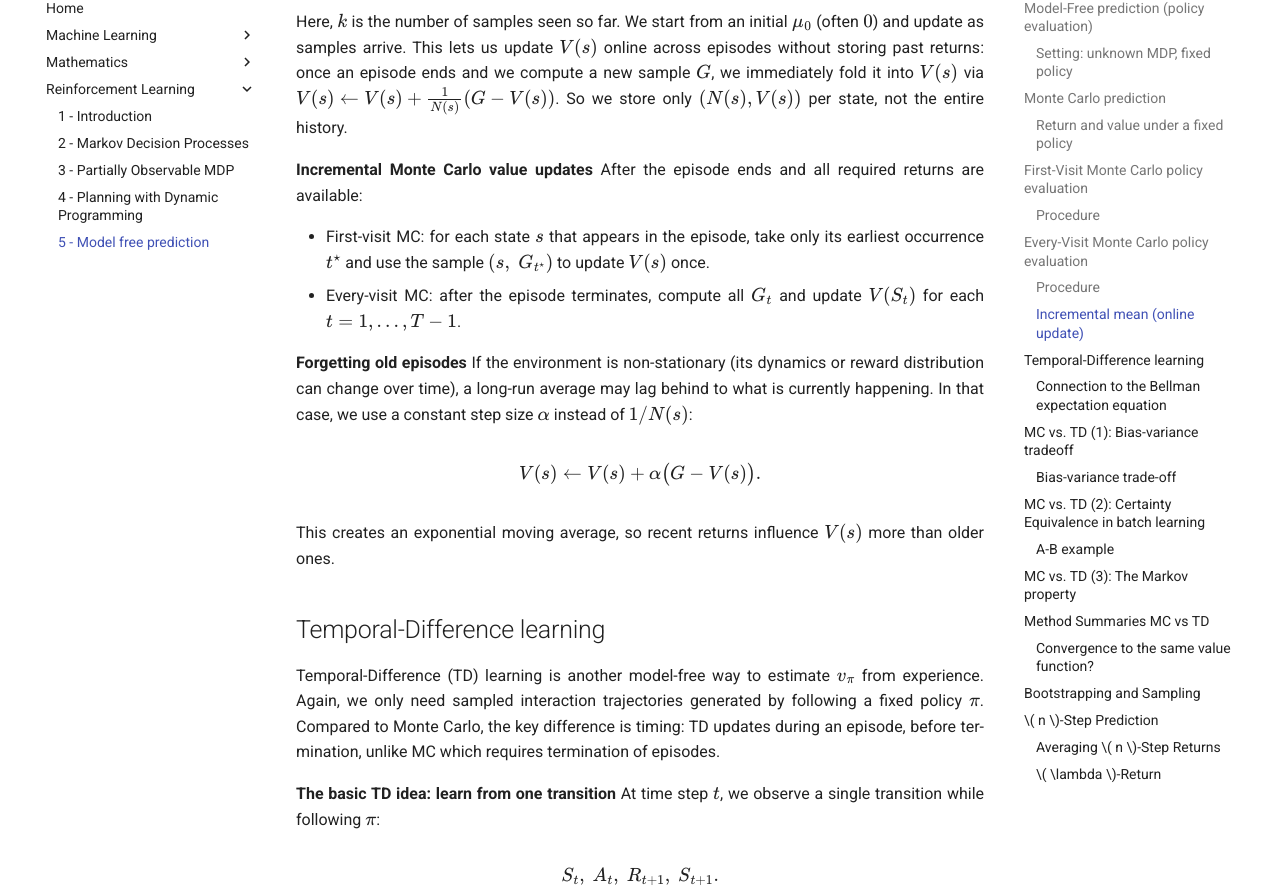
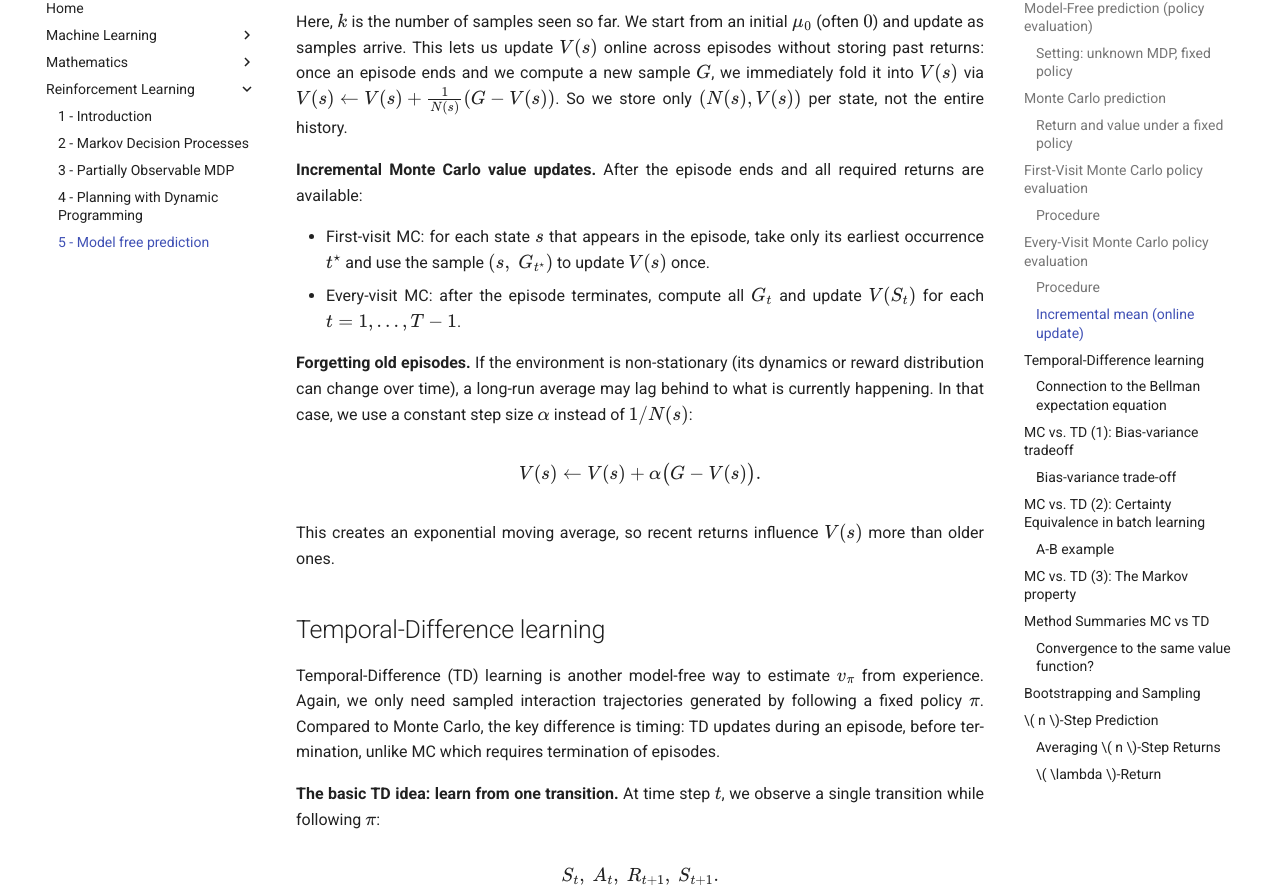
Before and after one commit to pj1911/my-wiki, an MkDocs documentation site: the page built from docs/RL-5-Model free prediction.md, in a window 1280 px wide and 1400 px high, scrolled down 3878 px. Shown: the part 100-992 px from the top of the window. Built offline with MkDocs 1.6.1 and Material for MkDocs 9.7.7, drawn with Linux system fonts in a browser that asks for light colours; some of the changed text lies outside the part shown.

Commit message:
Refine formatting and headings in prediction documentation
Updated formatting for consistency and clarity throughout the document, including headings and section introductions.

```diff
--- a/docs/RL-5-Model free prediction.md
+++ b/docs/RL-5-Model free prediction.md
@@ -1,6 +1,6 @@
 ## Model-Free prediction (policy evaluation)
 
-**Recap** In the last chapter, we planned with dynamic programming to solve a known MDP. In this chapter, we move to model-free prediction, where we estimate a value function in an unknown MDP. In the next chapter, we study model-free control, where we optimize value and aim to find an optimal policy in an unknown MDP.
+**Recap.** In the last chapter, we planned with dynamic programming to solve a known MDP. In this chapter, we move to model-free prediction, where we estimate a value function in an unknown MDP. In the next chapter, we study model-free control, where we optimize value and aim to find an optimal policy in an unknown MDP.
 
 ### Setting: unknown MDP, fixed policy
 In model-free prediction, we do not know the MDP model (transitions and rewards are unknown), but we can sample experience by interacting with the environment. Here, we focus on policy evaluation: given a fixed policy \( \pi \), we estimate its value function. To estimate \( v_\pi \) in an unknown MDP, we mainly use:
@@ -72,7 +72,7 @@ $$
 N(s)\leftarrow N(s)+1,\qquad S(s)\leftarrow S(s)+G_{t^\star},\qquad V(s)\leftarrow \frac{S(s)}{N(s)}.
 $$
 
-**Practical notes**
+**Practical notes.**
 Episodes start from an initial-state distribution, which is typically set by the environment reset rule (sometimes a fixed start state, sometimes random). During an episode, a state \( s \) may appear multiple times, and first-visit MC means we update \( s \) using only the first time it appears in that episode (we do not need to return to \( s \) again within the same episode). Across episodes, we count how often \( s \) appears at least once and form \( V(s)=S(s)/N(s) \) by averaging the first-visit returns. This immediately tells us what we can estimate: if \( s \) is never visited, then \( N(s)=0 \) and we cannot evaluate \( v_\pi(s) \) from data. If \( s \) is rarely visited, the estimate has high variance and may be unreliable. If some states are unlikely under \( \pi \), or returns have high variance we do not care much about them, because we mainly care about the states we actually encounter under \( \pi \) (exploration or visiting more states becomes central in later chapters on control), and for any state that is visited infinitely often, the law of large numbers gives convergence:
 
 $$
@@ -122,12 +122,12 @@ $$
 
 Here, \( k \) is the number of samples seen so far. We start from an initial \( \mu_0 \) (often \( 0 \)) and update as samples arrive. This lets us update \( V(s) \) online across episodes without storing past returns: once an episode ends and we compute a new sample \( G \), we immediately fold it into \( V(s) \) via \( V(s)\leftarrow V(s)+\frac{1}{N(s)}(G-V(s)) \). So we store only \( (N(s),V(s)) \) per state, not the entire history.
 
-**Incremental Monte Carlo value updates** After the episode ends and all required returns are available:
+**Incremental Monte Carlo value updates.** After the episode ends and all required returns are available:
 
 - First-visit MC: for each state \( s \) that appears in the episode, take only its earliest occurrence \( t^\star \) and use the sample \( (s,\; G_{t^\star}) \) to update \( V(s) \) once.
 - Every-visit MC: after the episode terminates, compute all \( G_t \) and update \( V(S_t) \) for each \( t=1,\dots,T-1 \).
 
-**Forgetting old episodes** If the environment is non-stationary (its dynamics or reward distribution can change over time), a long-run average may lag behind to what is currently happening. In that case, we use a constant step size \( \alpha \) instead of \( 1/N(s) \):
+**Forgetting old episodes.** If the environment is non-stationary (its dynamics or reward distribution can change over time), a long-run average may lag behind to what is currently happening. In that case, we use a constant step size \( \alpha \) instead of \( 1/N(s) \):
 
 $$
 V(s)\leftarrow V(s)+\alpha\bigl(G - V(s)\bigr).
@@ -139,7 +139,7 @@ This creates an exponential moving average, so recent returns influence \( V(s)
 
 Temporal-Difference (TD) learning is another model-free way to estimate \( v_\pi \) from experience. Again, we only need sampled interaction trajectories generated by following a fixed policy \( \pi \). Compared to Monte Carlo, the key difference is timing: TD updates during an episode, before termination, unlike MC which requires termination of episodes.
 
-**The basic TD idea: learn from one transition** At time step \( t \), we observe a single transition while following \( \pi \):
+**The basic TD idea: learn from one transition.** At time step \( t \), we observe a single transition while following \( \pi \):
 
 $$
 S_t,\ A_t,\ R_{t+1},\ S_{t+1}.
@@ -216,7 +216,7 @@ We repeatedly sweep through \( \mathcal{D} \) (or sample episodes from it) and a
 
 ### A-B example
 
-**Environment and dataset** We consider an episodic process with \( \gamma=1 \) and two non-terminal states \( A \) and \( B \). Our fixed dataset contains \( 8 \) episodes:
+**Environment and dataset.** We consider an episodic process with \( \gamma=1 \) and two non-terminal states \( A \) and \( B \). Our fixed dataset contains \( 8 \) episodes:
 
 $$
 (A,0,B,0),\quad (B,1),\quad (B,1),\quad (B,1),\quad (B,1),\quad (B,1),\quad (B,1),\quad (B,0).
@@ -228,7 +228,7 @@ So:
 - Episodes 2--7 start at \( B \) and terminate with reward \( 1 \).
 - Episode 8 starts at \( B \) and terminates with reward \( 0 \).
 
-**Batch MC: empirical mean of observed returns** Batch MC converges to the value function that best fits the observed Monte Carlo returns in the dataset, i.e., it treats each sampled return as a supervised target and solves a least-squares regression:
+**Batch MC: empirical mean of observed returns.** Batch MC converges to the value function that best fits the observed Monte Carlo returns in the dataset, i.e., it treats each sampled return as a supervised target and solves a least-squares regression:
 
 $$
 V_{\text{MC}}
@@ -276,7 +276,7 @@ V_{\text{MC}}(B)=\frac{1}{8}\bigl(1+1+1+1+1+1+0+0\bigr)
 =\frac{6}{8}=0.75.
 $$
 
-**Batch TD(0): fixed point induced by the dataset** Batch TD(0) behaves differently: with a fixed dataset, it effectively treats the data as an empirical MDP and converges to the value function that satisfies the Bellman equations of that estimated model under \( \pi \). In particular, the dataset induces maximum-likelihood one-step estimates
+**Batch TD(0): fixed point induced by the dataset.** Batch TD(0) behaves differently: with a fixed dataset, it effectively treats the data as an empirical MDP and converges to the value function that satisfies the Bellman equations of that estimated model under \( \pi \). In particular, the dataset induces maximum-likelihood one-step estimates
 
 $$
 \hat{P}^{a}_{s,s'}=
@@ -301,7 +301,7 @@ $$
 
 Therefore \( V_{\text{TD}}(A)=0.75 \) when \( \gamma=1 \) (and more generally \( V_{\text{TD}}(A)=\gamma\cdot 0.75 \)).
 
-**Why the answers differ** With a finite dataset, MC updates \( A \) using only the single observed return following \( A \) (here it happened to be \( 0 \)), so it keeps \( V(A)=0 \), whereas TD bootstraps through \( B \) and propagates the dataset's average outcome at \( B \) back through the observed transition \( A\!\to\!B \), yielding \( V(A)=V(B)=0.75 \). In batch learning (no new data), repeated passes over the same \( K \) episodes drive the methods to different stable solutions: MC converges to empirical mean returns, while TD converges to the fixed point induced by the dataset's empirical transition and reward estimates.
+**Why the answers differ.** With a finite dataset, MC updates \( A \) using only the single observed return following \( A \) (here it happened to be \( 0 \)), so it keeps \( V(A)=0 \), whereas TD bootstraps through \( B \) and propagates the dataset's average outcome at \( B \) back through the observed transition \( A\!\to\!B \), yielding \( V(A)=V(B)=0.75 \). In batch learning (no new data), repeated passes over the same \( K \) episodes drive the methods to different stable solutions: MC converges to empirical mean returns, while TD converges to the fixed point induced by the dataset's empirical transition and reward estimates.
 
 ## MC vs. TD (3): The Markov property
 
@@ -314,7 +314,7 @@ $$
 which lets information propagate efficiently along observed state-to-state transitions without waiting for complete outcomes. In contrast, MC uses the full return \( G_t \) as a black-box target that bundles the entire future into one number, this can work well, but it does not explicitly leverage the Markov conditional-independence structure and instead learns only from complete episode outcomes. As a rule of thumb, in standard Markov settings TD is often more data-efficient because it aligns with the environment's one-step dynamics, whereas with non-Markov signals (e.g. partial observability) MC can sometimes help because the full return may implicitly carry information from the episode history when the current state representation is incomplete.
 
 ## Method Summaries MC vs TD
-**Monte Carlo (MC)**
+**Monte Carlo (MC).**
 
 - Unbiased target: MC uses the actual return \( G_t \), so
 
@@ -327,7 +327,7 @@ $$
 - Less sensitive to initialization: early errors in \( V \) do not affect the target (the target is \( G_t \)).
 - Simple mental model: we "average returns" to estimate value.
 
-**Temporal Difference (TD)**
+**Temporal Difference (TD).**
 
 - Bootstrapped (biased during learning): TD(0) uses the target
 
```
